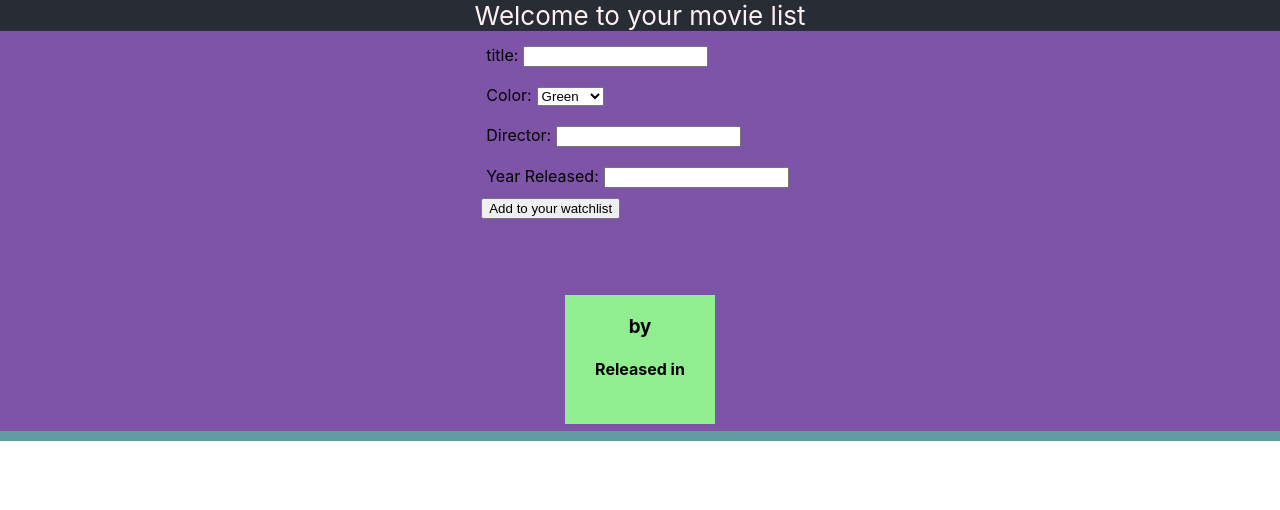
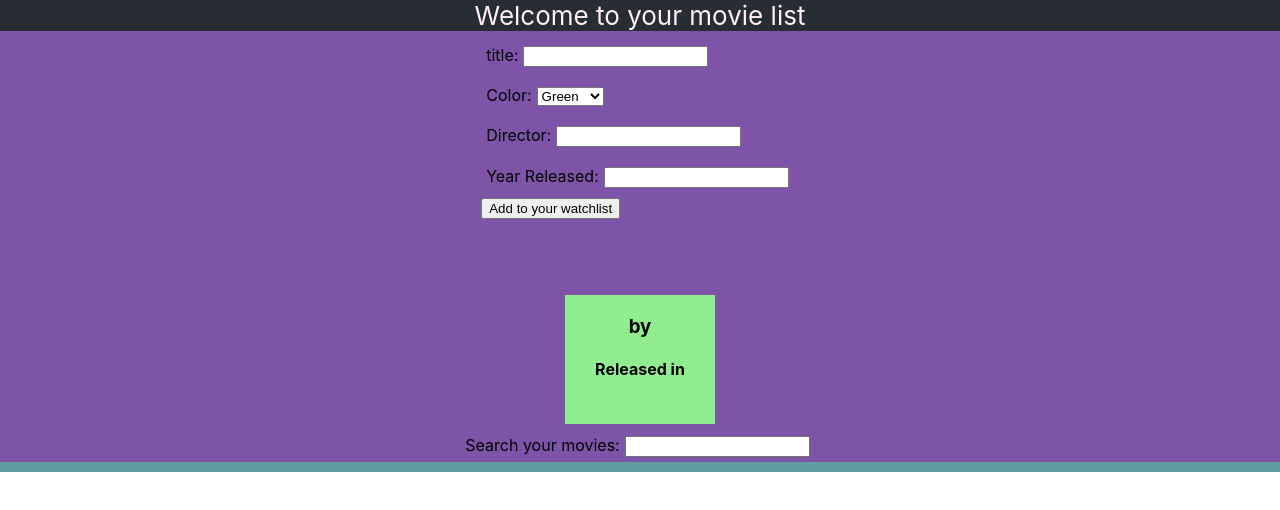
Before and after one commit to Chad-Stabler/react-movie-list, a React (Create React App) app: page / in a window 1280 px wide. Shown: the top 510 px of the page. Built offline with nearby package versions, Linux system fonts and the light colour scheme.

Commit message:
movie filter search works

```diff
--- a/src/App.css
+++ b/src/App.css
@@ -72,7 +72,12 @@ body, html, #root, .App {
   margin: 5px;
 }
 
+input {
+  margin: 5px;
+}
+
 .movies {
+  display: flex;
   background-color: cadetblue;
   padding: 5px;
   height: 50%;
@@ -83,3 +88,7 @@ body, html, #root, .App {
   height: 200px;
   margin: 5px;
 }
+
+.filter {
+  background-color: rgb(125, 84, 167);
+}
--- a/src/App.js
+++ b/src/App.js
@@ -1,4 +1,4 @@
-import { useState } from 'react';
+import { useEffect, useState } from 'react';
 import './App.css';
 import MovieForm from './MovieForm';
 import MovieList from './MovieList';
@@ -10,9 +10,27 @@ function App() {
   const [movieFormTitle, setMovieFormTitle] = useState('');
   const [movieFormColor, setMovieFormColor] = useState('lightgreen');
   const [movieFormDirector, setMovieFormDirector] = useState('');
+  const [filter, setFilter] = useState('');
+
+  function handleMovieFilter(filter) {
+    setFilter(filter);
+
+    const updatedMovies = allMovies.filter(movie => movie.movieFormTitle.toLowerCase().includes(filter.toLowerCase()));
+
+    setVisibleMovies(updatedMovies);
+    setMovieFormColor('lightgreen');
+    setMovieFormDirector('');
+    setMovieFormTitle('');
+    setMovieFormYearReleased('');
+  }
+
+  useEffect(() => {
+    setVisibleMovies(allMovies);
+    setFilter('');
+  }, [allMovies]);
 
   function handleDelete(movieFormTitle) {
-    const index = allMovies.findIndex(title => title === movieFormTitle);
+    const index = allMovies.findIndex(movie => movie.movieFormTitle === movieFormTitle);
     allMovies.splice(index, 1);
 
     setAllMovies([...allMovies]);
@@ -23,9 +41,9 @@ function App() {
 
     const newMovie = { movieFormTitle: movieFormTitle, movieFormColor: movieFormColor, movieFormDirector: movieFormDirector, movieFormYearReleased: movieFormYearReleased };
 
-    allMovies.push(newMovie);
-    setAllMovies(allMovies.slice());
-    console.log(allMovies);
+    const updatedMovies = [...allMovies, newMovie];
+
+    setAllMovies(updatedMovies);
   }
   return (
     <div className="App">
@@ -42,8 +60,12 @@ function App() {
         setMovieFormTitle={setMovieFormTitle}
         setMovieFormDirector={setMovieFormDirector}
         handleSubmit={handleSubmit} />
+      <div className='filter'>
+        Search your movies:
+        <input value={filter} onChange={e => handleMovieFilter(e.target.value)} />
+      </div>
       <div className='movie-list'>
-        <MovieList movies={allMovies} handleDelete={handleDelete}/>
+        <MovieList movies={visibleMovies} handleDelete={handleDelete}/>
       </div>
     </div>
   );
```
